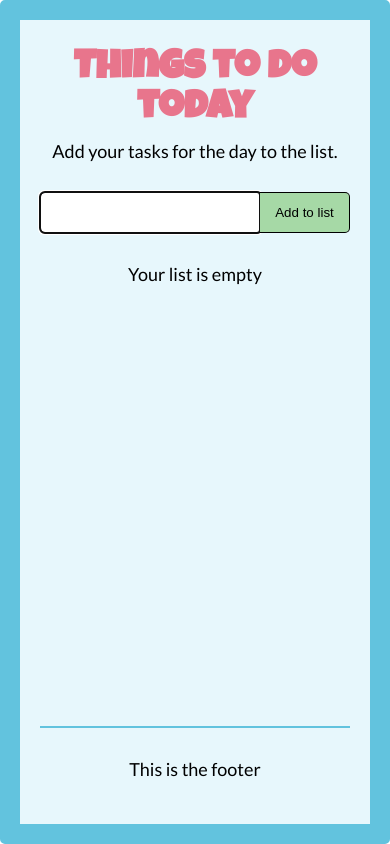
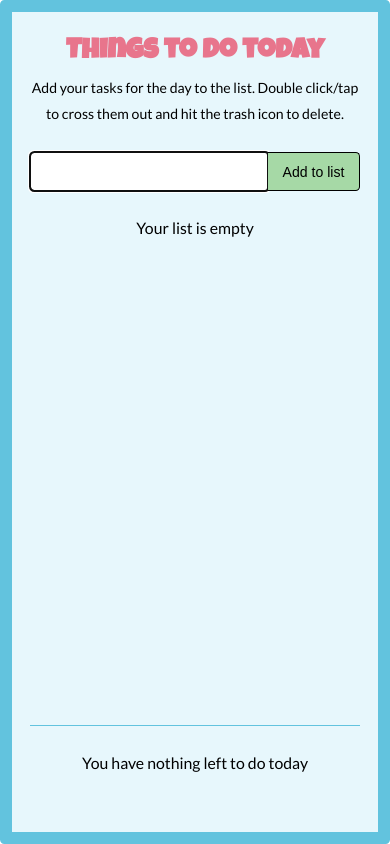
Before and after one commit to JuanBorracho/things-to-do-today, a React (Create React App) app: page / in a window 390 px wide. Built offline with nearby package versions, Linux system fonts and the light colour scheme.

Commit message:
added footer logic and responsive styles

```diff
--- a/src/CSS/AddListItem.css
+++ b/src/CSS/AddListItem.css
@@ -28,6 +28,7 @@
   border-left: 0;
   padding: 1.2rem;
   background-color: #a6d9a6;
-  width: 12rem;
+  width: 14rem;
   cursor: pointer;
+  font-size: 1.6rem;
 }
--- a/src/CSS/App.css
+++ b/src/CSS/App.css
@@ -5,7 +5,4 @@
   border: 2rem solid #62c3de;
   background-color: #e7f7fc;
   border-radius: 0.5rem;
-  /* display: flex;
-  flex-direction: column;
-  align-items: center; */
 }
--- a/src/CSS/Congrats.css
+++ b/src/CSS/Congrats.css
@@ -5,7 +5,6 @@
 .congrats__title {
   color: #fdd920;
   text-shadow: 0.1rem 0.4rem 0.2rem rgba(0, 0, 0, 0.8);
-  /* font-family: Lato, sans-serif; */
   font-weight: 700;
   font-size: 3.6rem;
   margin-top: 2rem;
--- a/src/CSS/Header.css
+++ b/src/CSS/Header.css
@@ -6,3 +6,10 @@
 .header__title {
   margin-bottom: 1rem;
 }
+
+.header__text {
+  line-height: 1.8;
+  max-width: 50rem;
+  margin: 0 auto;
+  text-align: center;
+}
--- a/src/CSS/ListContent.css
+++ b/src/CSS/ListContent.css
@@ -1,4 +1,6 @@
 .ListContent {
   width: 100%;
   text-align: center;
+  overflow-y: scroll;
+  max-height: 60vh;
 }
--- /dev/null
+++ b/src/CSS/MediaQuery.css
@@ -0,0 +1,23 @@
+@media (max-width: 500px) {
+  html {
+    font-size: 55%;
+  }
+}
+
+@media (max-width: 400px) {
+  .App {
+    border: 1.4rem solid #62c3de;
+  }
+
+  .header__title {
+    font-size: 3.2rem;
+  }
+
+  .header__text {
+    font-size: 1.6rem;
+  }
+
+  .congrats__title {
+    font-size: 3.2rem;
+  }
+}
--- a/src/Components/Footer.js
+++ b/src/Components/Footer.js
@@ -1,7 +1,13 @@
 const Footer = ({ list }) => {
   return (
     <footer className="footer">
-      <p>This is the footer</p>
+      {list.length > 1 ? (
+        <p>You have {list.length} things left to do today.</p>
+      ) : list.length === 0 ? (
+        <p>You have nothing left to do today</p>
+      ) : (
+        <p>You have {list.length} thing left to do today</p>
+      )}
     </footer>
   );
 };
--- a/src/Components/Header.js
+++ b/src/Components/Header.js
@@ -2,7 +2,10 @@ const Header = () => {
   return (
     <header className="header">
       <h1 className="header__title">Things to do today</h1>
-      <p className="header__text">Add your tasks for the day to the list.</p>
+      <p className="header__text">
+        Add your tasks for the day to the list. Double click/tap to cross them
+        out and hit the trash icon to delete.
+      </p>
     </header>
   );
 };
--- a/src/index.js
+++ b/src/index.js
@@ -8,6 +8,7 @@ import './CSS/AddListItem.css';
 import './CSS/Congrats.css';
 import './CSS/ListItem.css';
 import './CSS/ListContent.css';
+import './CSS/MediaQuery.css';
 import App from './App';
 
 ReactDOM.render(
```
